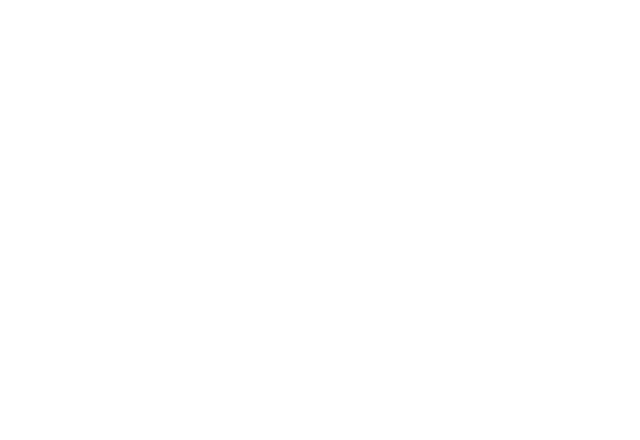
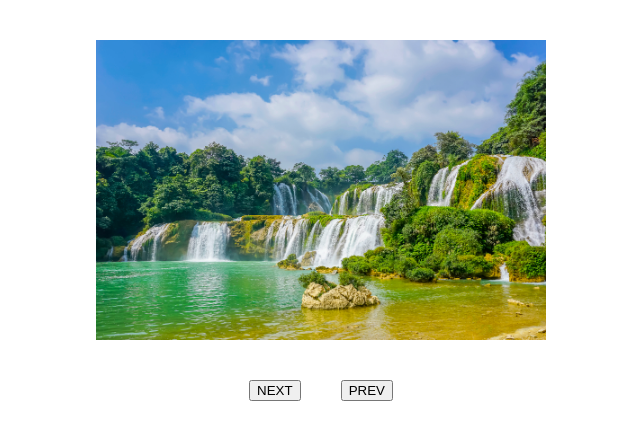
Before and after one commit to Vaibhav55072/Image_Gallery_Slider, a plain HTML site: page index.html in a window 1280 px wide. Shown: the whole page, without its empty margins (319-959 px from the left). Drawn offline with Linux system fonts and the light colour scheme.

Commit message:
Javascript Logic Added

```diff
--- a/index.html
+++ b/index.html
@@ -3,9 +3,62 @@
 <head>
     <meta charset="UTF-8">
     <meta name="viewport" content="width=device-width, initial-scale=1.0">
-    <title>Document</title>
+    <title> Images Slider</title>
+    <style>
+        .img{
+            height: 300px;
+            display: block;
+            margin: 40px auto;
+        }
+        .btns{
+            display: flex;
+            justify-content: center;
+
+        }
+        .button{
+            margin: 0px 20px;
+        }
+    </style>
 </head>
 <body>
+    <img src="./Assets/one.jpg" class="img" id="image">
+    <div class="btns">
+        <button  type="button" class="button" onclick="next()">NEXT</button>
+        <button type="button" class="button" onclick="prev()">PREV</button>
+    </div>
 
+    <script>
+        const photos = [
+            "./Assets/one.jpg",
+            "./Assets/two.jpg",
+            "./Assets/three.webp",
+            "./Assets/four.jpg",
+        ];
+        let currentPhoto = 0;
+
+        function next(){
+            if(currentPhoto.photos.length-1){
+                currentPhoto==0
+            }
+            else{
+                currentPhoto ++;
+            }
+            const imageElement= document.getElementById("image")
+            imageElement.src=photos[currentPhoto]
+        }
+        function prev(){
+            if(currentPhoto==0){
+                currentPhoto= photos.length-1;
+            }
+            else{
+                currentPhoto--;
+            }
+            const imageElement= document.getElementById("image")
+            imageElement.src=photos[currentPhoto]
+        }
+
+
+
+    </script>
 </body>
 </html>
```
